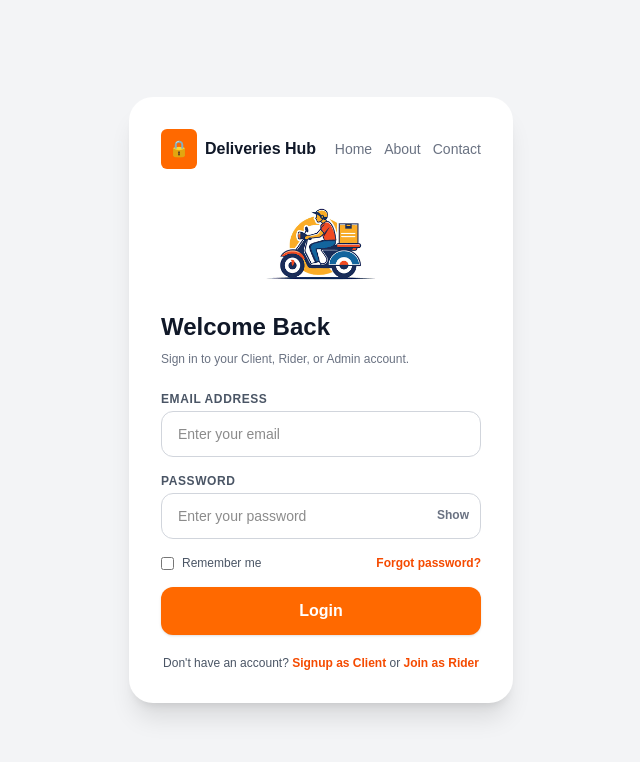
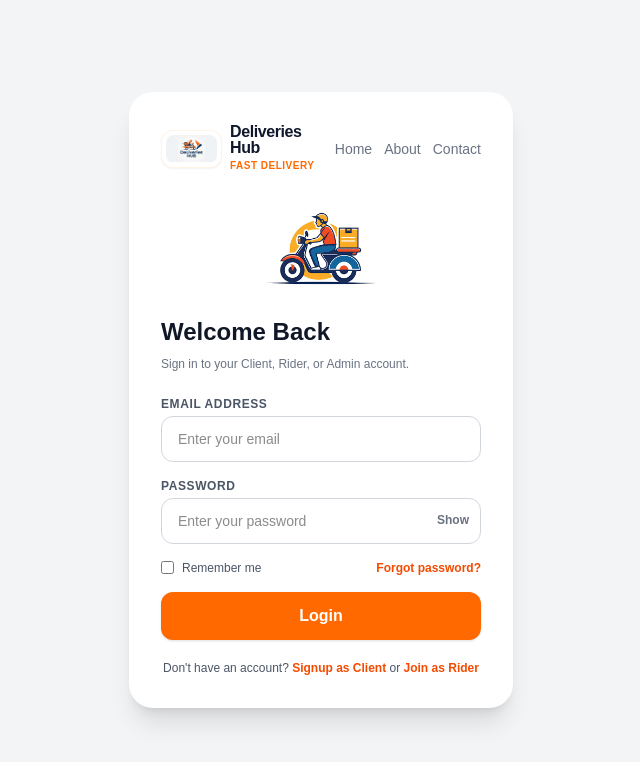
Before and after one commit to jinbhoot/The-Deliveries-Hub, a Next.js app: page /login in a window 1280 px wide. Shown: the top 762 px of the page, without its empty margins (319-959 px from the left). Built offline with nearby package versions, Linux system fonts and the light colour scheme.

Commit message:
feat: integrate official Deliveries Hub logo across all dashboards, auth pages, and public headers

```diff
--- a/app/ClientDashboard/page.tsx
+++ b/app/ClientDashboard/page.tsx
@@ -4,6 +4,7 @@ import { FormEvent, useEffect, useMemo, useRef, useState } from "react";
 import Link from "next/link";
 import { useRouter } from "next/navigation";
 import NotificationBell from "@/components/NotificationBell";
+import Logo from "@/components/Logo";
 
 
 type SubcategoryRecord = {
@@ -724,8 +725,15 @@ export default function ClientDashboardPage() {
       <header className="sticky top-0 z-40 border-b border-white/20 bg-orange-500 text-white shadow-sm">
         <div className="mx-auto max-w-[1400px] flex items-center justify-between px-3.5 sm:px-6 py-2.5 sm:py-3.5 gap-2">
           {/* Brand */}
-          <Link href="/ClientDashboard" className="flex items-center gap-2 shrink-0">
-            <span className="size-2.5 sm:size-3 rounded-full bg-white shadow-[0_0_0_3px_rgba(255,255,255,0.25)]" />
+          <Link href="/ClientDashboard" className="flex items-center gap-2.5 shrink-0">
+            <div className="flex items-center justify-center rounded-xl bg-white p-1 shadow-xs">
+              {/* eslint-disable-next-line @next/next/no-img-element */}
+              <img
+                src="/logo.png"
+                alt="Deliveries Hub"
+                className="h-7 sm:h-8 w-auto object-contain rounded-md"
+              />
+            </div>
             <div>
               <p className="text-base sm:text-lg font-black leading-tight">Deliveries Hub</p>
               <p className="text-[9px] sm:text-[10px] font-bold uppercase tracking-wider text-orange-100">
--- a/app/RiderDashboard/layout.tsx
+++ b/app/RiderDashboard/layout.tsx
@@ -5,6 +5,7 @@ import { usePathname } from "next/navigation";
 import { useEffect, useState } from "react";
 import LogoutButton from "@/components/LogoutButton";
 import NotificationBell from "@/components/NotificationBell";
+import Logo from "@/components/Logo";
 
 const navigation = [
   { href: "/RiderDashboard", label: "Dashboard" },
@@ -81,16 +82,8 @@ export default function RiderDashboardLayout({ children }: { children: React.Rea
     >
       {/* Desktop / iPad Sidebar */}
       <aside className="hidden w-64 shrink-0 bg-white shadow-lg md:flex md:flex-col sticky top-0 h-screen">
-        <div className="p-5 border-b border-gray-100 flex items-center justify-between">
-          <div>
-            <div className="flex items-center gap-2 text-xl font-black text-orange-600">
-              <span className="size-3 rounded-full bg-orange-500 shadow-[0_0_0_3px_rgba(249,115,22,0.2)]" />
-              Deliveries Hub
-            </div>
-            <p className="mt-1 text-[11px] font-bold text-gray-400 uppercase tracking-wider">
-              Rider Portal
-            </p>
-          </div>
+        <div className="p-4 border-b border-gray-100 flex items-center justify-between">
+          <Logo href="/RiderDashboard" size="sm" showText={true} />
           <NotificationBell theme="light" />
         </div>
 
--- a/app/adminDashboard/layout.tsx
+++ b/app/adminDashboard/layout.tsx
@@ -5,6 +5,7 @@ import { usePathname } from "next/navigation";
 import { useState } from "react";
 import LogoutButton from "@/components/LogoutButton";
 import NotificationBell from "@/components/NotificationBell";
+import Logo from "@/components/Logo";
 
 const navItems = [
   { href: "/adminDashboard", label: "Dashboard" },
@@ -28,10 +29,9 @@ export default function DashboardLayout({
   return (
     <div className="bg-slate-100 min-h-screen flex flex-col md:flex-row">
       {/* Mobile Top Header */}
-      <header className="sticky top-0 z-40 flex md:hidden items-center justify-between bg-white px-4 py-3 shadow-sm border-b border-slate-200">
+      <header className="sticky top-0 z-40 flex md:hidden items-center justify-between bg-white px-4 py-2.5 shadow-sm border-b border-slate-200">
         <div className="flex items-center gap-2">
-          <span className="size-2.5 rounded-full bg-orange-500" />
-          <span className="font-extrabold text-orange-600 text-lg">Deliveries Hub</span>
+          <Logo href="/adminDashboard" size="xs" showText={true} />
           <span className="rounded-md bg-orange-100 px-1.5 py-0.5 text-[10px] font-bold text-orange-700">Admin</span>
         </div>
         <div className="flex items-center gap-2">
@@ -65,11 +65,8 @@ export default function DashboardLayout({
           mobileMenuOpen ? "translate-x-0" : "-translate-x-full"
         }`}
       >
-        <div className="flex items-center justify-between p-5 border-b border-slate-100">
-          <div className="flex items-center gap-2">
-            <span className="size-3 rounded-full bg-orange-500" />
-            <span className="font-extrabold text-orange-600 text-lg">Deliveries Hub</span>
-          </div>
+        <div className="flex items-center justify-between p-4 border-b border-slate-100">
+          <Logo href="/adminDashboard" size="sm" showText={true} />
           <button
             type="button"
             onClick={() => setMobileMenuOpen(false)}
@@ -106,16 +103,8 @@ export default function DashboardLayout({
 
       {/* Desktop / Tablet Sidebar */}
       <aside className="w-64 shrink-0 bg-white shadow-lg hidden md:flex md:flex-col sticky top-0 h-screen">
-        <div className="p-6 border-b border-slate-100 flex items-center justify-between">
-          <div>
-            <div className="flex items-center gap-2">
-              <span className="size-3 rounded-full bg-orange-500 shadow-[0_0_0_3px_rgba(249,115,22,0.2)]" />
-              <span className="text-xl font-black text-orange-600">Deliveries Hub</span>
-            </div>
-            <p className="mt-1 text-[11px] font-bold text-slate-400 uppercase tracking-wider">
-              Admin Console
-            </p>
-          </div>
+        <div className="p-4 border-b border-slate-100 flex items-center justify-between">
+          <Logo href="/adminDashboard" size="sm" showText={true} />
           <NotificationBell theme="light" />
         </div>
 
--- a/app/layout.tsx
+++ b/app/layout.tsx
@@ -13,8 +13,13 @@ const geistMono = Geist_Mono({
 });
 
 export const metadata: Metadata = {
-  title: "Delivery Hub",
-  description: "Request food, medicine, and grocery deliveries.",
+  title: "Deliveries Hub",
+  description: "Request food, medicine, and grocery deliveries across Pakistan.",
+  icons: {
+    icon: "/logo.png",
+    shortcut: "/logo.png",
+    apple: "/logo.png",
+  },
 };
 
 export default function RootLayout({
--- a/app/login/page.tsx
+++ b/app/login/page.tsx
@@ -3,6 +3,7 @@
 import { FormEvent, useState } from "react";
 import { useRouter } from "next/navigation";
 import Link from "next/link";
+import Logo from "@/components/Logo";
 
 export default function LoginPage() {
   const router = useRouter();
@@ -114,12 +115,7 @@ export default function LoginPage() {
     <div className="min-h-screen flex items-center justify-center bg-gray-100 p-4">
       <div className="bg-white rounded-3xl shadow-xl p-6 sm:p-8 max-w-sm w-full mx-auto relative overflow-hidden">
         <div className="flex justify-between items-center mb-6">
-          <div className="flex items-center gap-2">
-            <div className="bg-orange-500 text-white p-2 rounded-md">
-              🔒
-            </div>
-            <span className="font-bold text-gray-900">Deliveries Hub</span>
-          </div>
+          <Logo href="/" size="xs" showText={true} />
 
           <div className="text-xs sm:text-sm text-gray-500 space-x-2 sm:space-x-3">
             <Link href="/" className="hover:text-orange-500 transition">Home</Link>
--- a/app/page.tsx
+++ b/app/page.tsx
@@ -1,5 +1,6 @@
 
 import Link from "next/link";
+import Logo from "@/components/Logo";
 
 export const metadata = {
   title: "The Deliveries Hub",
@@ -30,10 +31,7 @@ export default function HomePage() {
 
           {/* Nav */}
           <div className="flex justify-between items-center px-6 py-4">
-            <div className="flex items-center gap-2">
-              <div className="bg-orange-500 text-white p-2 rounded-md">🔒</div>
-              <h1 className="text-xl font-bold">Deliveries Hub</h1>
-            </div>
+            <Logo href="/" size="sm" showText={true} />
 
             <nav className="hidden md:flex items-center gap-6 text-sm font-semibold text-gray-700">
               <Link href="/about" className="hover:text-orange-500 transition">About</Link>
@@ -266,7 +264,9 @@ export default function HomePage() {
           <footer className="bg-gray-900 text-gray-300 py-10">
             <div className="max-w-6xl mx-auto px-4 grid grid-cols-1 md:grid-cols-4 gap-8 mb-8">
               <div>
-                <h3 className="text-white font-bold text-lg mb-3">Deliveries Hub</h3>
+                <div className="mb-3">
+                  <Logo href="/" size="sm" showText={true} textColor="white" />
+                </div>
                 <p className="text-sm text-gray-400">
                   Your ultimate partner for food, groceries, and medicine delivered right to your doorstep.
                 </p>
--- a/app/signup/page.tsx
+++ b/app/signup/page.tsx
@@ -2,6 +2,8 @@
 
 import { useState } from "react";
 import { useRouter } from "next/navigation";
+import Link from "next/link";
+import Logo from "@/components/Logo";
 
 export default function SignupPage() {
   const router = useRouter();
@@ -67,16 +69,11 @@ export default function SignupPage() {
       <div>
         <div className="bg-white rounded-3xl shadow-xl p-6 max-w-sm mx-auto">
           <div className="flex justify-between items-center mb-6">
-            <div className="flex items-center gap-2">
-              <div className="bg-orange-500 text-white p-2 rounded-md">
-                🔒
-              </div>
-              <span className="font-bold">Deliveries Hub</span>
-            </div>
+            <Logo href="/" size="xs" showText={true} />
 
-            <div className="text-sm text-gray-500 space-x-3">
-              <a href="#">About</a>
-              <a href="#">Contact</a>
+            <div className="text-xs sm:text-sm text-gray-500 space-x-2 sm:space-x-3">
+              <Link href="/" className="hover:text-orange-500 transition">Home</Link>
+              <Link href="/login" className="hover:text-orange-500 transition font-bold text-orange-600">Login</Link>
             </div>
           </div>
 
--- a/app/signup/signasrider/page.tsx
+++ b/app/signup/signasrider/page.tsx
@@ -2,6 +2,8 @@
 
 import { FormEvent, useState } from "react";
 import { useRouter } from "next/navigation";
+import Link from "next/link";
+import Logo from "@/components/Logo";
 
 export default function RiderSignup() {
   const router = useRouter();
@@ -46,16 +48,11 @@ export default function RiderSignup() {
 
         {/* Top Header */}
         <div className="flex justify-between items-center mb-6">
-          <div className="flex items-center gap-2">
-            <div className="bg-orange-500 text-white p-2 rounded-md">
-              🔒
-            </div>
-            <span className="font-bold">Deliveries Hub</span>
-          </div>
+          <Logo href="/" size="xs" showText={true} />
 
-          <div className="text-sm text-gray-500 space-x-3">
-            <a href="#">About</a>
-            <a href="#">Contact</a>
+          <div className="text-xs sm:text-sm text-gray-500 space-x-2 sm:space-x-3">
+            <Link href="/" className="hover:text-orange-500 transition">Home</Link>
+            <Link href="/login" className="hover:text-orange-500 transition font-bold text-orange-600">Login</Link>
           </div>
         </div>
 
--- /dev/null
+++ b/components/Logo.tsx
@@ -0,0 +1,72 @@
+import Link from "next/link";
+import React from "react";
+
+interface LogoProps {
+  href?: string;
+  className?: string;
+  imageClassName?: string;
+  size?: "xs" | "sm" | "md" | "lg" | "xl";
+  showText?: boolean;
+  textColor?: "dark" | "white" | "orange";
+}
+
+export default function Logo({
+  href,
+  className = "",
+  imageClassName = "",
+  size = "md",
+  showText = false,
+  textColor = "dark",
+}: LogoProps) {
+  const sizeMap = {
+    xs: "h-6 sm:h-7",
+    sm: "h-7 sm:h-8",
+    md: "h-8 sm:h-9",
+    lg: "h-10 sm:h-12",
+    xl: "h-14 sm:h-16",
+  };
+
+  const textColors = {
+    dark: "text-slate-900",
+    white: "text-white",
+    orange: "text-orange-600",
+  };
+
+  const imageElement = (
+    // eslint-disable-next-line @next/next/no-img-element
+    <img
+      src="/logo.png"
+      alt="Deliveries Hub Logo"
+      className={`${sizeMap[size]} w-auto object-contain rounded-lg transition-transform duration-200 group-hover:scale-105 ${imageClassName}`}
+      loading="eager"
+    />
+  );
+
+  const content = (
+    <div className={`inline-flex items-center gap-2 group select-none ${className}`}>
+      <div className="flex items-center justify-center rounded-xl bg-white p-1 shadow-xs border border-orange-100/60 overflow-hidden">
+        {imageElement}
+      </div>
+      {showText && (
+        <div className="flex flex-col">
+          <span className={`font-black tracking-tight leading-none ${textColors[textColor]}`}>
+            Deliveries Hub
+          </span>
+          <span className="text-[10px] font-extrabold uppercase tracking-wider text-orange-500 mt-0.5">
+            Fast Delivery
+          </span>
+        </div>
+      )}
+    </div>
+  );
+
+  if (href) {
+    return (
+      <Link href={href} className="inline-flex items-center focus:outline-hidden">
+        {content}
+      </Link>
+    );
+  }
+
+  return content;
+}
--- a/components/PublicFooter.tsx
+++ b/components/PublicFooter.tsx
@@ -1,13 +1,13 @@
 import Link from "next/link";
+import Logo from "@/components/Logo";
 
 export default function PublicFooter() {
   return (
     <footer className="bg-gray-900 text-gray-300 py-12">
       <div className="max-w-6xl mx-auto px-6 grid grid-cols-1 md:grid-cols-4 gap-8 mb-8">
         <div>
-          <div className="flex items-center gap-2 mb-3">
-            <div className="bg-orange-500 text-white p-1.5 rounded-md text-sm">🔒</div>
-            <h3 className="text-white font-black text-lg tracking-tight">Deliveries Hub</h3>
+          <div className="mb-3">
+            <Logo href="/" size="sm" showText={true} textColor="white" />
           </div>
           <p className="text-sm text-gray-400 leading-relaxed">
             Pakistan&apos;s trusted on-demand delivery platform for fresh food, daily groceries, and essential medicines.
--- a/components/PublicHeader.tsx
+++ b/components/PublicHeader.tsx
@@ -3,6 +3,8 @@
 import Link from "next/link";
 import { usePathname } from "next/navigation";
 import { useState } from "react";
+
+import Logo from "@/components/Logo";
 
 const navLinks = [
   { href: "/", label: "Home" },
@@ -18,15 +20,8 @@ export default function PublicHeader() {
 
   return (
     <header className="border-b border-gray-100 bg-white">
-      <div className="flex items-center justify-between px-6 py-4">
-        <Link href="/" className="flex items-center gap-2 group">
-          <div className="bg-orange-500 text-white p-2 rounded-md shadow-xs transition group-hover:bg-orange-600">
-            🔒
-          </div>
-          <span className="text-xl font-black text-gray-900 tracking-tight">
-            Deliveries Hub
-          </span>
-        </Link>
+      <div className="flex items-center justify-between px-6 py-3.5">
+        <Logo href="/" size="sm" showText={true} />
 
         {/* Desktop Navigation */}
         <nav className="hidden lg:flex items-center space-x-1" aria-label="Main Navigation">
```
Also changed, not shown: public/logo.jpg (added), public/logo.png (added).
